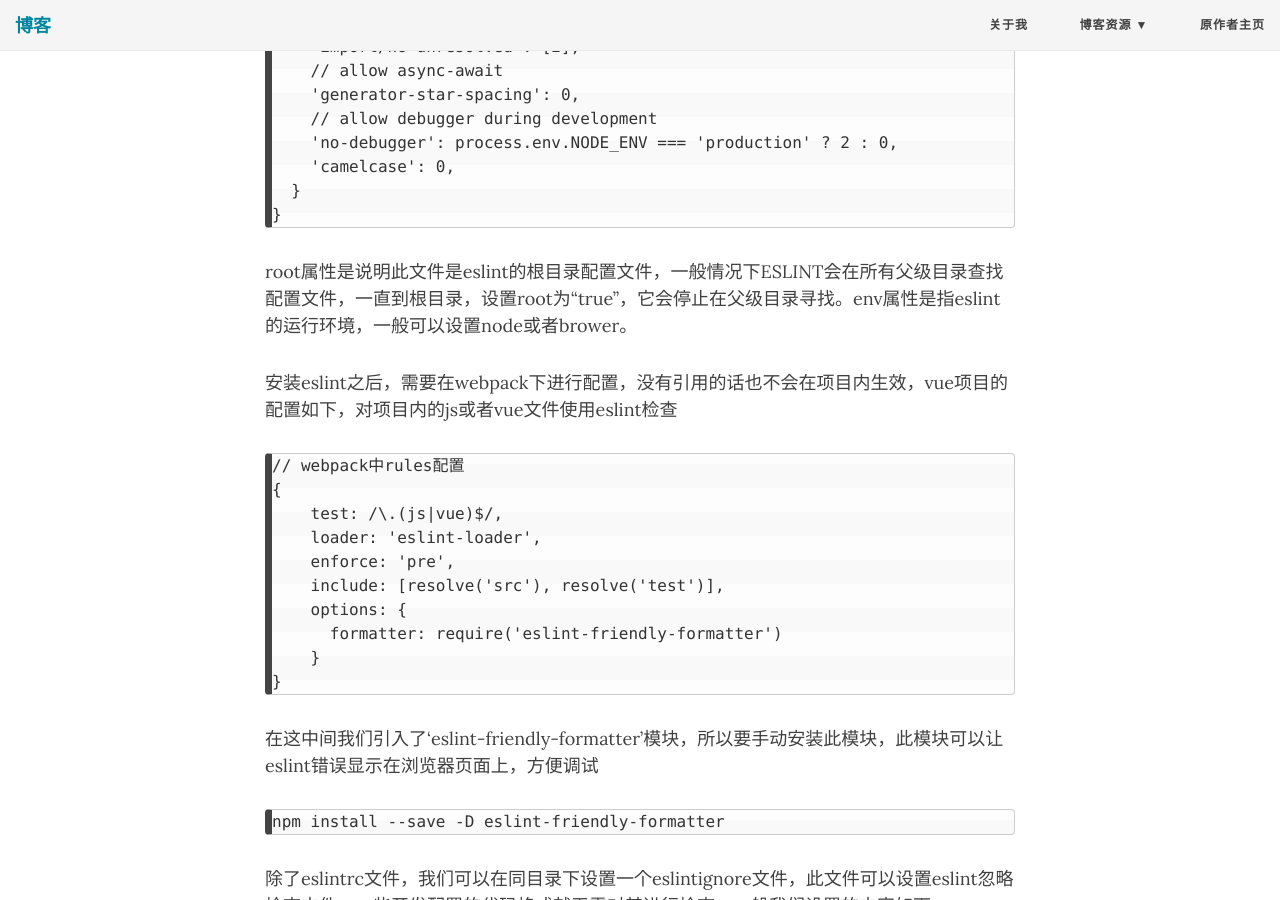
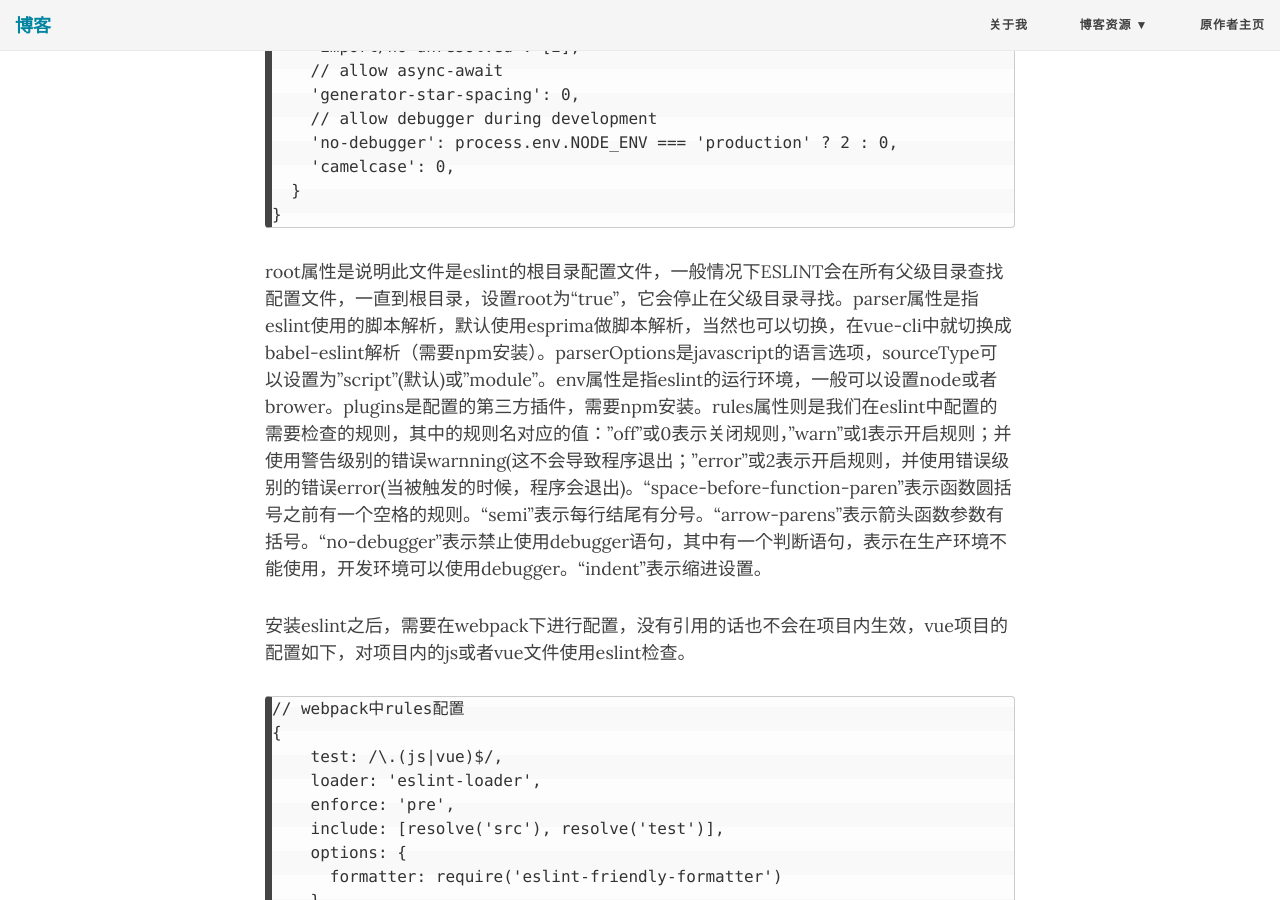
Before and after one commit to dandanbu3/dandanbu3.github.io, a Jekyll site: the page built from _posts/2018-06-30-vue中eslint设置.md, in a window 1280 px wide and 900 px high, scrolled down 1953 px. Built offline with Jekyll 4.4.1, drawn with Linux system fonts in a browser that asks for light colours; nearby versions of some CDN libraries.

Commit message:
eslint普通设置

```diff
--- a/_posts/2018-06-30-vue中eslint设置.md
+++ b/_posts/2018-06-30-vue中eslint设置.md
@@ -79,10 +79,9 @@ module.exports = {
 }
 ~~~
 
-root属性是说明此文件是eslint的根目录配置文件，一般情况下ESLINT会在所有父级目录查找配置文件，一直到根目录，设置root为“true”，它会停止在父级目录寻找。env属性是指eslint的运行环境，一般可以设置node或者brower。
+root属性是说明此文件是eslint的根目录配置文件，一般情况下ESLINT会在所有父级目录查找配置文件，一直到根目录，设置root为“true”，它会停止在父级目录寻找。parser属性是指eslint使用的脚本解析，默认使用esprima做脚本解析，当然也可以切换，在vue-cli中就切换成babel-eslint解析（需要npm安装）。parserOptions是javascript的语言选项，sourceType可以设置为"script"(默认)或"module"。env属性是指eslint的运行环境，一般可以设置node或者brower。plugins是配置的第三方插件，需要npm安装。rules属性则是我们在eslint中配置的需要检查的规则，其中的规则名对应的值："off"或0表示关闭规则，"warn"或1表示开启规则；并使用警告级别的错误warnning(这不会导致程序退出；"error"或2表示开启规则，并使用错误级别的错误error(当被触发的时候，程序会退出)。“space-before-function-paren”表示函数圆括号之前有一个空格的规则。“semi”表示每行结尾有分号。“arrow-parens”表示箭头函数参数有括号。“no-debugger”表示禁止使用debugger语句，其中有一个判断语句，表示在生产环境不能使用，开发环境可以使用debugger。“indent”表示缩进设置。
 
-
-安装eslint之后，需要在webpack下进行配置，没有引用的话也不会在项目内生效，vue项目的配置如下，对项目内的js或者vue文件使用eslint检查
+安装eslint之后，需要在webpack下进行配置，没有引用的话也不会在项目内生效，vue项目的配置如下，对项目内的js或者vue文件使用eslint检查。
 
 ~~~
 // webpack中rules配置
```
